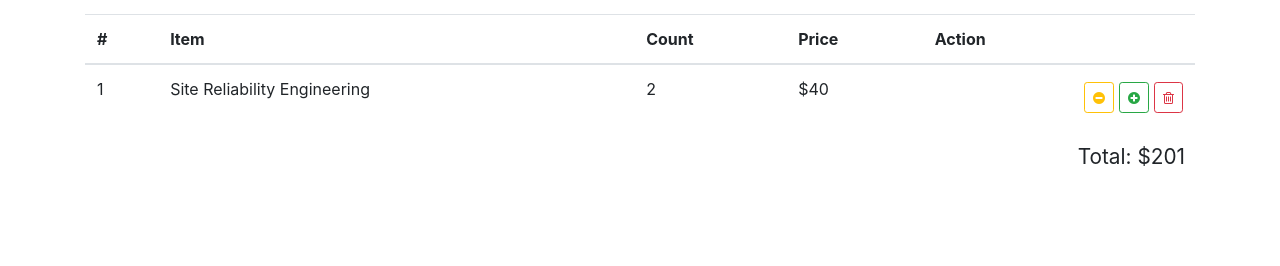
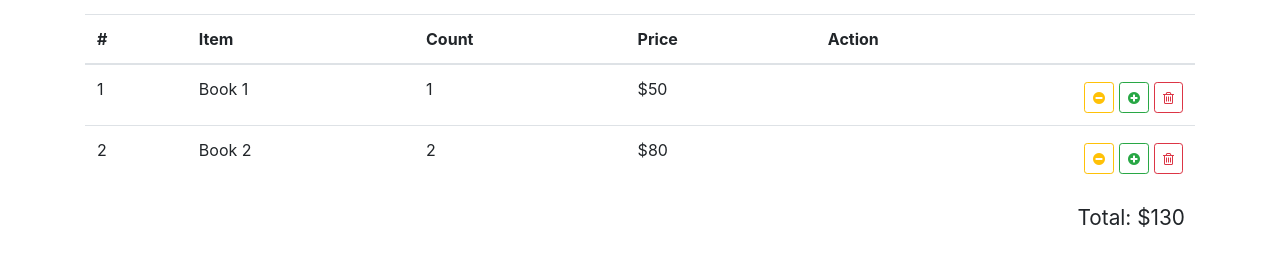
Before and after one commit to EvErmakova/re-store, a React (Create React App) app: page / in a window 1280 px wide. Shown: the part 438-704 px from the top of the page. Built offline with nearby package versions, Linux system fonts and the light colour scheme.

Commit message:
add cart component

```diff
--- a/src/components/shopping-cart-table/shopping-cart-table.js
+++ b/src/components/shopping-cart-table/shopping-cart-table.js
@@ -1,7 +1,37 @@
 import React from 'react';
+import {connect} from "react-redux";
 import './shopping-cart-table.css';
 
-const ShoppingCartTable = () => {
+const ShoppingCartTable = ({items, total, onIncrease, onDecrease, onDelete}) => {
+    const renderRow = (item, index) => {
+        const {id, name, count, total} = item;
+        return (
+            <tr key={id}>
+                <td>{index + 1}</td>
+                <td>{name}</td>
+                <td>{count}</td>
+                <td>${total}</td>
+                <td>
+                    <button
+                        onClick={() => onDelete(id)}
+                        className="btn btn-outline-danger btn-sm float-right">
+                        <i className="fa fa-trash-o"/>
+                    </button>
+                    <button
+                        onClick={() => onIncrease(id)}
+                        className="btn btn-outline-success btn-sm float-right">
+                        <i className="fa fa-plus-circle"/>
+                    </button>
+                    <button
+                        onClick={() => onDecrease(id)}
+                        className="btn btn-outline-warning btn-sm float-right">
+                        <i className="fa fa-minus-circle"/>
+                    </button>
+                </td>
+            </tr>
+        );
+    };
+
     return (
         <div className="shopping-cart-table">
             <h2>Your Order</h2>
@@ -17,31 +47,36 @@ const ShoppingCartTable = () => {
                 </thead>
 
                 <tbody>
-                <tr>
-                    <td>1</td>
-                    <td>Site Reliability Engineering</td>
-                    <td>2</td>
-                    <td>$40</td>
-                    <td>
-                        <button className="btn btn-outline-danger btn-sm float-right">
-                            <i className="fa fa-trash-o" />
-                        </button>
-                        <button className="btn btn-outline-success btn-sm float-right">
-                            <i className="fa fa-plus-circle" />
-                        </button>
-                        <button className="btn btn-outline-warning btn-sm float-right">
-                            <i className="fa fa-minus-circle" />
-                        </button>
-                    </td>
-                </tr>
+                {items.map(renderRow)}
                 </tbody>
             </table>
 
             <div className="total">
-                Total: $201
+                Total: ${total}
             </div>
         </div>
     );
 };
 
-export default ShoppingCartTable;
+const mapStateToProps = ({cartItems, orderTotal}) => {
+    return {
+        items: cartItems,
+        total: orderTotal
+    };
+}
+
+const mapDispatchToProps = (dispatch) => {
+    return {
+        onIncrease: (id) => {
+            console.log(`Increase ${id}`);
+        },
+        onDecrease: (id) => {
+            console.log(`Decrease ${id}`);
+        },
+        onDelete: (id) => {
+            console.log(`Delete ${id}`);
+        },
+    };
+}
+
+export default connect(mapStateToProps, mapDispatchToProps)(ShoppingCartTable);
--- a/src/reducers/index.js
+++ b/src/reducers/index.js
@@ -3,13 +3,29 @@ import {FETCH_BOOKS_FAILURE, FETCH_BOOKS_SUCCESS, FETCH_BOOKS_REQUESTED} from ".
 const initialState = {
     books: [],
     loading: true,
-    error: null
+    error: null,
+    cartItems: [
+        {
+            id: 1,
+            name: 'Book 1',
+            count: 1,
+            total: 50
+        },
+        {
+            id: 2,
+            name: 'Book 2',
+            count: 2,
+            total: 80
+        }
+    ],
+    orderTotal: 130
 };
 
 const reducer = (state = initialState, action) => {
     switch (action.type) {
         case FETCH_BOOKS_REQUESTED:
             return {
+                ...state,
                 books: [],
                 loading: true,
                 error: null
@@ -17,6 +33,7 @@ const reducer = (state = initialState, action) => {
 
         case FETCH_BOOKS_SUCCESS:
             return {
+                ...state,
                 books: action.payload,
                 loading: false,
                 error: null
@@ -24,6 +41,7 @@ const reducer = (state = initialState, action) => {
 
         case FETCH_BOOKS_FAILURE:
             return {
+                ...state,
                 books: [],
                 loading: false,
                 error: action.payload
```
